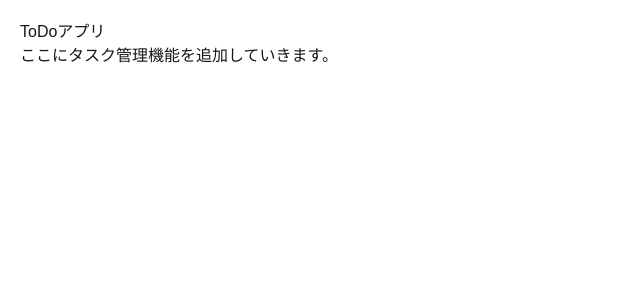
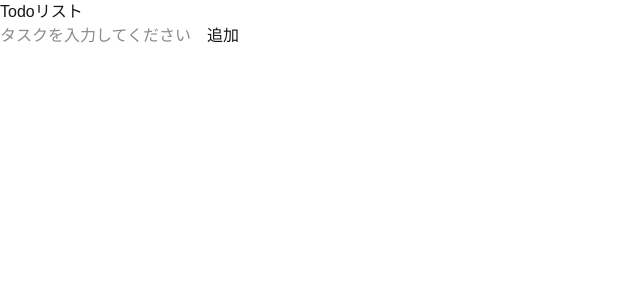
Before and after one commit to ryuya33/study-todo-app, a Next.js app: page / in a window 1280 px wide. Shown: the top 300 px of the page, without its empty margins (0-640 px from the left). Built offline with nearby package versions, Linux system fonts and the light colour scheme.

Commit message:
✨ feat: Implement TodoInput component with form handling

```diff
--- /dev/null
+++ b/components/TodoInput.tsx
@@ -0,0 +1,31 @@
+import React, { useState } from 'react';
+
+type Props = {
+    onAddTask: (task: string) => void;
+};
+
+const TodoInput: React.FC<Props> = ({ onAddTask }) => {
+    const [inputValue, setInputValue] = useState('');
+
+    const handleSubmit = (e: React.FormEvent) => {
+        e.preventDefault();
+        if (inputValue.trim()) {
+            onAddTask(inputValue);
+            setInputValue('');
+        }
+    };
+
+    return (
+        <form onSubmit={handleSubmit}>
+            <input
+                type="text"
+                value={inputValue}
+                onChange={(e) => setInputValue(e.target.value)}
+                placeholder="タスクを入力してください"
+            />
+            <button type="submit">追加</button>
+        </form>
+    );
+};
+
+export default TodoInput;
--- a/pages/index.tsx
+++ b/pages/index.tsx
@@ -1,8 +1,17 @@
-export default function Home() {
+import React from 'react';
+import TodoInput from '../components/TodoInput'; // TodoInputをインポート
+
+const Home: React.FC = () => {
+  const addTask = (task: string) => {
+    console.log('新しいタスク:', task); // タスクが渡されたかコンソールで確認
+  };
+
   return (
-    <div style={{ padding: "20px" }}>
-      <h1>ToDoアプリ</h1>
-      <p>ここにタスク管理機能を追加していきます。</p>
+    <div>
+      <h1>Todoリスト</h1>
+      <TodoInput onAddTask={addTask} />
     </div>
   );
-}
+};
+
+export default Home;
```
Also changed, not shown: components/TodoItem.tsx (added), components/TodoList.tsx (added).
